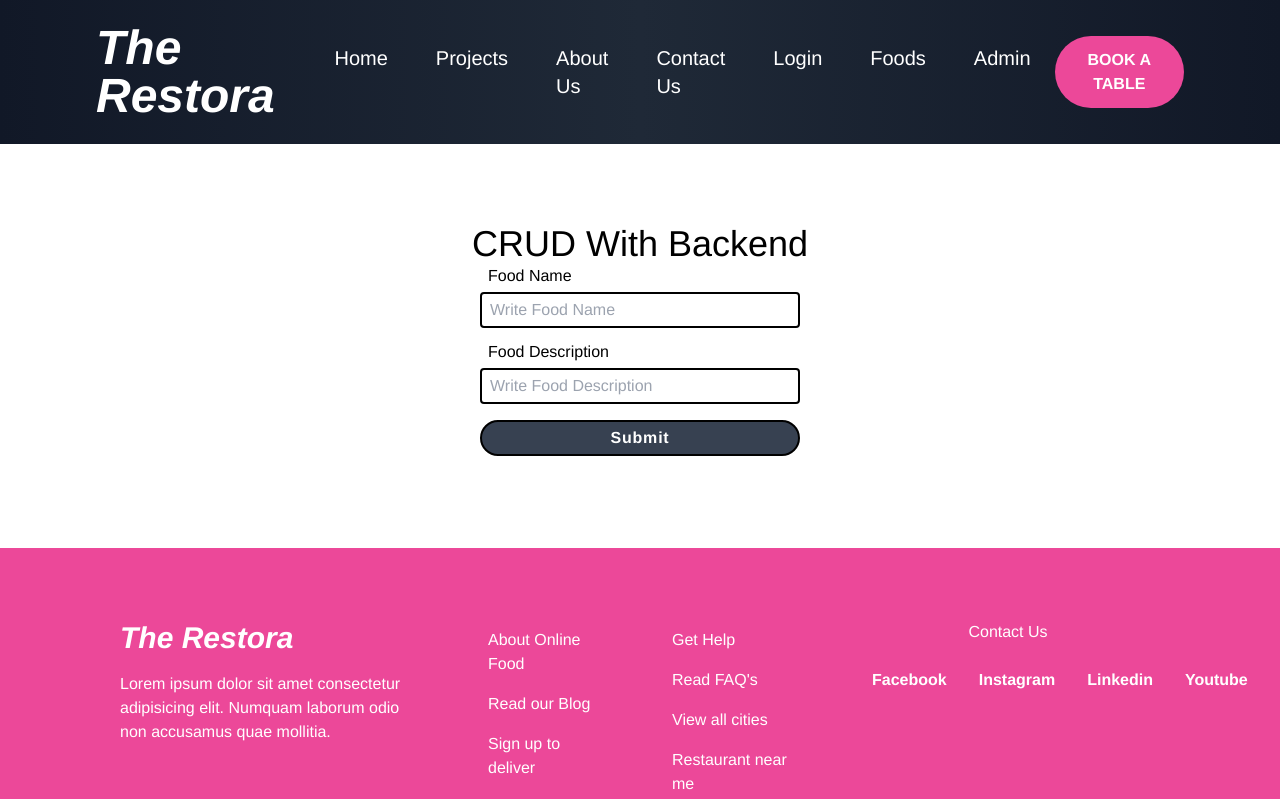
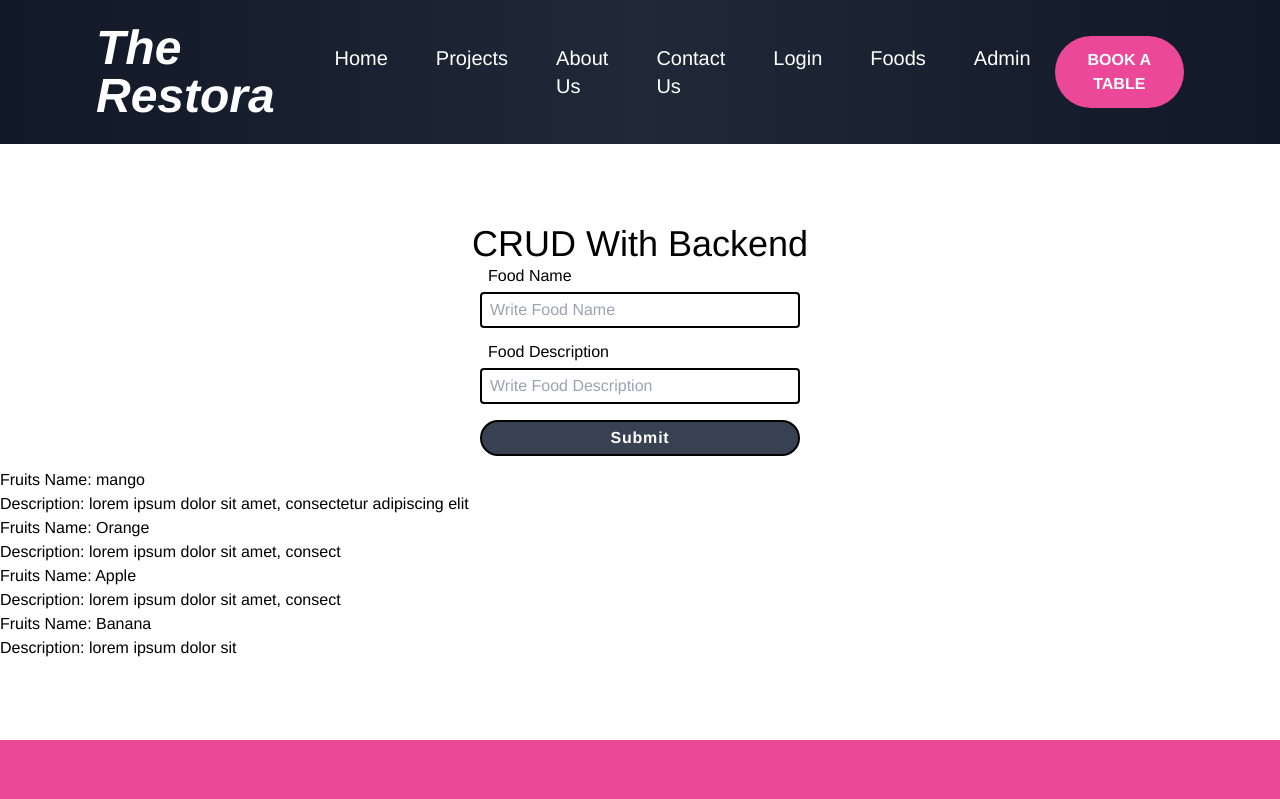
Before and after one commit to hasanrana21/agency-service, a Vue app: page /crud-backend in a window 1280 px wide. Shown: the top 799 px of the page. Built offline with nearby package versions, Linux system fonts and the light colour scheme.

Commit message:
vuex setup and testing completed

```diff
--- a/package.json
+++ b/package.json
@@ -12,7 +12,8 @@
     "core-js": "^3.6.5",
     "swiper": "^7.3.1",
     "vue": "^3.0.0",
-    "vue-router": "^4.0.0-0"
+    "vue-router": "^4.0.0-0",
+    "vuex": "^4.0.2"
   },
   "devDependencies": {
     "@vue/cli-plugin-babel": "~4.5.0",
--- a/src/components/about-us-page/CrudBackend.vue
+++ b/src/components/about-us-page/CrudBackend.vue
@@ -31,6 +31,11 @@
         <button @click="handleDelete(index)">DELETE</button>
       </div> -->
     </form>
+
+    <div v-for="(item, index) in fruitsFromVuex" :key="index">
+      <h3>Fruits Name: {{ item.name }}</h3>
+      <p>Description: {{ item.description }}</p>
+    </div>
   </section>
 </template>
 
@@ -44,7 +49,11 @@ export default {
       description: "",
     };
   },
-
+  computed: {
+    fruitsFromVuex() {
+      return this.$store.state.foods;
+    },
+  },
   methods: {
     handleSubmit() {
       const foodInfo = {
--- a/src/components/about-us-page/ShowFood.vue
+++ b/src/components/about-us-page/ShowFood.vue
@@ -6,18 +6,18 @@
     <div>
       <div class="grid grid-cols-12 gap-4">
         <div
-          v-for="(item, index) in foodCollection"
+          v-for="(item, index) in allFoods"
           :key="index"
           class="col-span-3 p-6 mx-2 border-2 bg-yellow-300 rounded-xl"
         >
           <h3 class="text-2xl text-white text-green-500">
-            {{ item.foodName }}
+            {{ item.name }}
           </h3>
           <p class="text-lg">{{ item.description }}</p>
 
           <div class="flex justify-between px-4 pt-8 food-item">
             <button>EDIT</button>
-            <button @click="handleDelete(item._id)">DELETE</button>
+            <button @click="handleDelete(7)">DELETE</button>
           </div>
         </div>
       </div>
@@ -35,10 +35,15 @@ export default {
     };
   },
   mounted() {
-    axios.get("http://localhost:5050/allFoods").then((res) => {
-      this.foodCollection = res.data;
-      console.log(this.foodCollection);
-    });
+    // axios.get("http://localhost:5050/allFoods").then((res) => {
+    //   this.foodCollection = res.data;
+    //   console.log(this.foodCollection);
+    // });
+  },
+  computed: {
+    allFoods() {
+      return this.$store.state.foods;
+    },
   },
   methods: {
     handleDelete(id) {
--- /dev/null
+++ b/src/store/store.js
@@ -0,0 +1,28 @@
+import { createStore } from "vuex";
+const store = createStore({
+  state() {
+    return {
+      foods: [
+        {
+          name: "mango",
+          description:
+            "lorem ipsum dolor sit amet, consectetur adipiscing elit",
+        },
+        {
+          name: "Orange",
+          description: "lorem ipsum dolor sit amet, consect",
+        },
+        {
+          name: "Apple",
+          description: "lorem ipsum dolor sit amet, consect",
+        },
+        {
+          name: "Banana",
+          description: "lorem ipsum dolor sit",
+        },
+      ],
+    };
+  },
+});
+
+export default store;
```
Also changed, not shown: src/main.js (+6 -5 lines), 1 other file (tests, documents, lock files or other folders).
